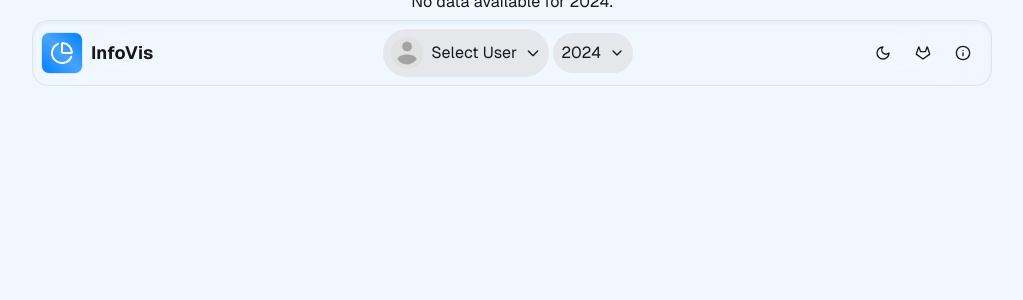
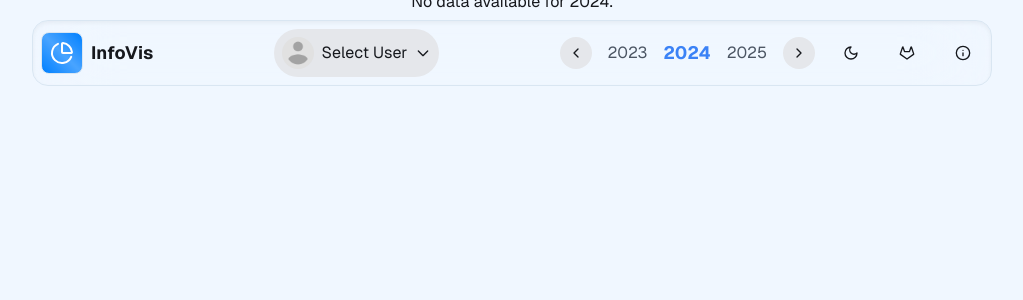
Before and after one commit to yunuseyvz/stravaviz, a Next.js app: page /distance-time-year in a window 1280 px wide. Shown: the top 300 px of the page, without its empty margins (128-1151 px from the left). Built offline with nearby package versions, Linux system fonts and the light colour scheme.

Commit message:
changes to year selector

```diff
--- a/src/components/YearSelector.tsx
+++ b/src/components/YearSelector.tsx
@@ -1,87 +1,116 @@
 "use client";
 
-import React, { useState, useEffect, useRef } from "react";
-import { ChevronDown } from "lucide-react";
+import React, { useState, useEffect } from "react";
+import { ChevronLeft, ChevronRight } from "lucide-react";
 import classNames from "classnames";
 import { useYear } from "../context/YearContext";
 
 const YearSelector = () => {
   const { selectedYear, selectYear } = useYear();
-  const [isDropdownOpen, setIsDropdownOpen] = useState<boolean>(false);
-  const dropdownRef = useRef<HTMLDivElement>(null);
   const [availableYears, setAvailableYears] = useState<number[]>([]);
 
-  // Define the range of years you want to allow
+  const MIN_YEAR = 2019;
+  const MAX_YEAR = 2025;
+  const INITIAL_YEAR = 2024;
+
   useEffect(() => {
-    const currentYear = new Date().getFullYear();
+    // Initialize the selected year to 2024 if not already set
+    if (!selectedYear) {
+      selectYear(INITIAL_YEAR);
+    }
+
+    // Define the available years based on min and max
     const years = [];
-    for (let year = currentYear - 5; year <= currentYear + 1; year++) {
+    for (let year = MIN_YEAR; year <= MAX_YEAR; year++) {
       years.push(year);
     }
     setAvailableYears(years);
-  }, []);
+  }, [selectedYear, selectYear]);
 
-  // Close dropdown when clicking outside
-  useEffect(() => {
-    const handleClickOutside = (event: MouseEvent) => {
-      if (
-        dropdownRef.current &&
-        !dropdownRef.current.contains(event.target as Node)
-      ) {
-        setIsDropdownOpen(false);
+  const handlePrevious = () => {
+    if (selectedYear > MIN_YEAR) {
+      selectYear(selectedYear - 1);
     }
   };
 
-    if (isDropdownOpen) {
-      document.addEventListener("mousedown", handleClickOutside);
-    } else {
-      document.removeEventListener("mousedown", handleClickOutside);
+  const handleNext = () => {
+    if (selectedYear < MAX_YEAR) {
+      selectYear(selectedYear + 1);
     }
-
-    return () => {
-      document.removeEventListener("mousedown", handleClickOutside);
   };
-  }, [isDropdownOpen]);
 
   const handleSelectYear = (year: number) => {
     selectYear(year);
-    setIsDropdownOpen(false);
   };
 
+  // Determine the years to display
+  const leftYear = selectedYear - 1 >= MIN_YEAR ? selectedYear - 1 : null;
+  const rightYear = selectedYear + 1 <= MAX_YEAR ? selectedYear + 1 : null;
+
   return (
-    <div className="relative ml-4" ref={dropdownRef}>
+    <div className="flex items-center space-x-4">
+      {/* Left Arrow */}
       <button
-        onClick={() => setIsDropdownOpen(!isDropdownOpen)}
-        className="flex items-center p-2 bg-gray-200 rounded-full hover:bg-gray-300 transition-colors duration-300 dark:bg-gray-700 dark:hover:bg-gray-800"
+        onClick={handlePrevious}
+        disabled={selectedYear <= MIN_YEAR}
+        className={classNames(
+          "p-2 bg-gray-200 rounded-full hover:bg-gray-300 transition-colors duration-300 dark:bg-gray-700 dark:hover:bg-gray-800",
+          {
+            "opacity-50 cursor-not-allowed": selectedYear <= MIN_YEAR,
+          }
+        )}
+        aria-label="Previous Year"
       >
-        <span>{selectedYear}</span>
-        <ChevronDown
-          className={`ml-2 w-4 h-4 transition-transform ${
-            isDropdownOpen ? "transform rotate-180" : ""
-          }`}
-        />
+        <ChevronLeft className="w-4 h-4" />
       </button>
 
-      {isDropdownOpen && (
-        <div className="absolute top-12 right-0 w-32 bg-white border border-gray-300 dark:border-gray-700 rounded-md shadow-lg z-10 dark:bg-gray-800">
-          <ul className="py-1">
-            {availableYears.map((year) => (
-              <li
-                key={year}
-                onClick={() => handleSelectYear(year)}
+      {/* Year Display */}
+      <div className="flex items-center space-x-4">
+        {/* Left Year (if available) */}
+        {leftYear && (
+          <button
+            onClick={() => handleSelectYear(leftYear)}
+            className="text-md text-gray-600 dark:text-gray-300 hover:text-blue-500 dark:hover:text-blue-400 transition-colors duration-200"
+            aria-label={`Select year ${leftYear}`}
+          >
+            {leftYear}
+          </button>
+        )}
+
+        {/* Selected Year */}
+        <div
+          className="text-lg font-bold text-blue-500 dark:text-blue-400"
+          aria-label={`Selected year ${selectedYear}`}
+        >
+          {selectedYear}
+        </div>
+
+        {/* Right Year (if available) */}
+        {rightYear && (
+          <button
+            onClick={() => handleSelectYear(rightYear)}
+            className="text-md text-gray-600 dark:text-gray-300 hover:text-blue-500 dark:hover:text-blue-400 transition-colors duration-200"
+            aria-label={`Select year ${rightYear}`}
+          >
+            {rightYear}
+          </button>
+        )}
+      </div>
+
+      {/* Right Arrow */}
+      <button
+        onClick={handleNext}
+        disabled={selectedYear >= MAX_YEAR}
         className={classNames(
-                  "px-4 py-2 cursor-pointer hover:bg-gray-100 dark:hover:bg-gray-700",
+          "p-2 bg-gray-200 rounded-full hover:bg-gray-300 transition-colors duration-300 dark:bg-gray-700 dark:hover:bg-gray-800",
           {
-                    "bg-gray-100 dark:bg-gray-700": selectedYear === year,
+            "opacity-50 cursor-not-allowed": selectedYear >= MAX_YEAR,
           }
         )}
+        aria-label="Next Year"
       >
-                {year}
-              </li>
-            ))}
-          </ul>
-        </div>
-      )}
+        <ChevronRight className="w-4 h-4" />
+      </button>
     </div>
   );
 };
--- a/src/components/graphs/monthly-distance-chart-with-year.tsx
+++ b/src/components/graphs/monthly-distance-chart-with-year.tsx
@@ -181,7 +181,7 @@ const MonthlyDistanceChartWithYear = () => {
 
   return (
     <div className="flex flex-col items-center">
-      {isLoading && <p>Loading data...</p>}
+      {/* {isLoading && <p>Loading data...</p>} */}
       {error && <p className="text-red-500">{error}</p>}
       {!isLoading && !error && data.length === 0 && (
         <p>No data available for {selectedYear}.</p>
--- a/src/components/graphs/monthly-distance-chart.tsx
+++ b/src/components/graphs/monthly-distance-chart.tsx
@@ -189,7 +189,7 @@ const MonthlyDistanceChart = () => {
 
   return (
     <div className="flex flex-col items-center">
-      {isLoading && <p>Loading data...</p>}
+      {/* {isLoading && <p>Loading data...</p>} */}
 
       <VictoryChart
         containerComponent={<VictoryVoronoiContainer />}
--- a/src/components/navbar.tsx
+++ b/src/components/navbar.tsx
@@ -29,6 +29,7 @@ export const Navbar = () => {
 
   return (
     <header className="shadow-inner bg-opacity-50 backdrop-blur-2xl w-[90%] md:w-[70%] lg:w-[75%] lg:max-w-screen-xl top-5 mx-auto sticky border border-secondary z-40 rounded-2xl flex justify-between items-center p-2">
+      {/* Left Section: Logo */}
       <Link href="/" className="font-bold text-lg flex items-center">
         <div className="bg-gradient-to-tr from-primary via-primary/70 to-primary rounded-lg p-2 border border-secondary">
           <PieChart className="w-6 h-6 text-white" />
@@ -36,15 +37,32 @@ export const Navbar = () => {
         <span className="ml-2">InfoVis</span>
       </Link>
 
-      {/* <!-- Desktop --> */}
-      <NavigationMenu className="hidden lg:block mx-auto">
-        <NavigationMenuList>
+      {/* Center Section: ProfileSelector (Desktop) */}
+      <div className="hidden lg:flex flex-1 justify-center">
         <ProfileSelector />
+      </div>
+
+      {/* Right Section: YearSelector and Other Items (Desktop) */}
+      <div className="hidden lg:flex items-center space-x-4">
         <YearSelector />
-        </NavigationMenuList>
-      </NavigationMenu>
+        <ToggleTheme />
+        <Button asChild size="sm" variant="ghost" aria-label="View on GitLab">
+          <Link
+            aria-label="View on GitLab"
+            href="https://gitlab.lrz.de/iv2425-projects/team-07"
+            target="_blank"
+          >
+            <Gitlab className="size-5" />
+          </Link>
+        </Button>
+        <Button asChild size="sm" variant="ghost" aria-label="About">
+          <Link href="/about">
+            <Info className="size-5" />
+          </Link>
+        </Button>
+      </div>
 
-       {/* <!-- Mobile --> */}
+      {/* Mobile View */}
       <div className="flex items-center lg:hidden">
         <Sheet open={isOpen} onOpenChange={setIsOpen}>
           <SheetTrigger asChild>
@@ -70,26 +88,16 @@ export const Navbar = () => {
                 </SheetTitle>
               </SheetHeader>
 
-              <div className="flex flex-col gap-2">
+              <div className="flex flex-col gap-4">
+                <ProfileSelector />
                 <YearSelector />
-              <ProfileSelector />
-
               </div>
             </div>
 
             <SheetFooter className="flex-col sm:flex-col justify-start items-start">
               <Separator className="mb-2" />
-
               <ToggleTheme />
-            </SheetFooter>
-          </SheetContent>
-        </Sheet>
-      </div>
-
-      <div className="hidden lg:flex items-center">
-
-        <ToggleTheme />
-
+              <div className="flex space-x-2 mt-2">
                 <Button asChild size="sm" variant="ghost" aria-label="View on GitLab">
                   <Link
                     aria-label="View on GitLab"
@@ -99,15 +107,16 @@ export const Navbar = () => {
                     <Gitlab className="size-5" />
                   </Link>
                 </Button>
-        <Button asChild size="sm" variant="ghost" aria-label="View on GitHub">
-          <Link
-            aria-label="About"
-            href="/about"
-          >
+                <Button asChild size="sm" variant="ghost" aria-label="About">
+                  <Link href="/about">
                     <Info className="size-5" />
                   </Link>
                 </Button>
               </div>
+            </SheetFooter>
+          </SheetContent>
+        </Sheet>
+      </div>
     </header>
   );
 };
```
Lines whose indentation alone changed are shown as unchanged.
